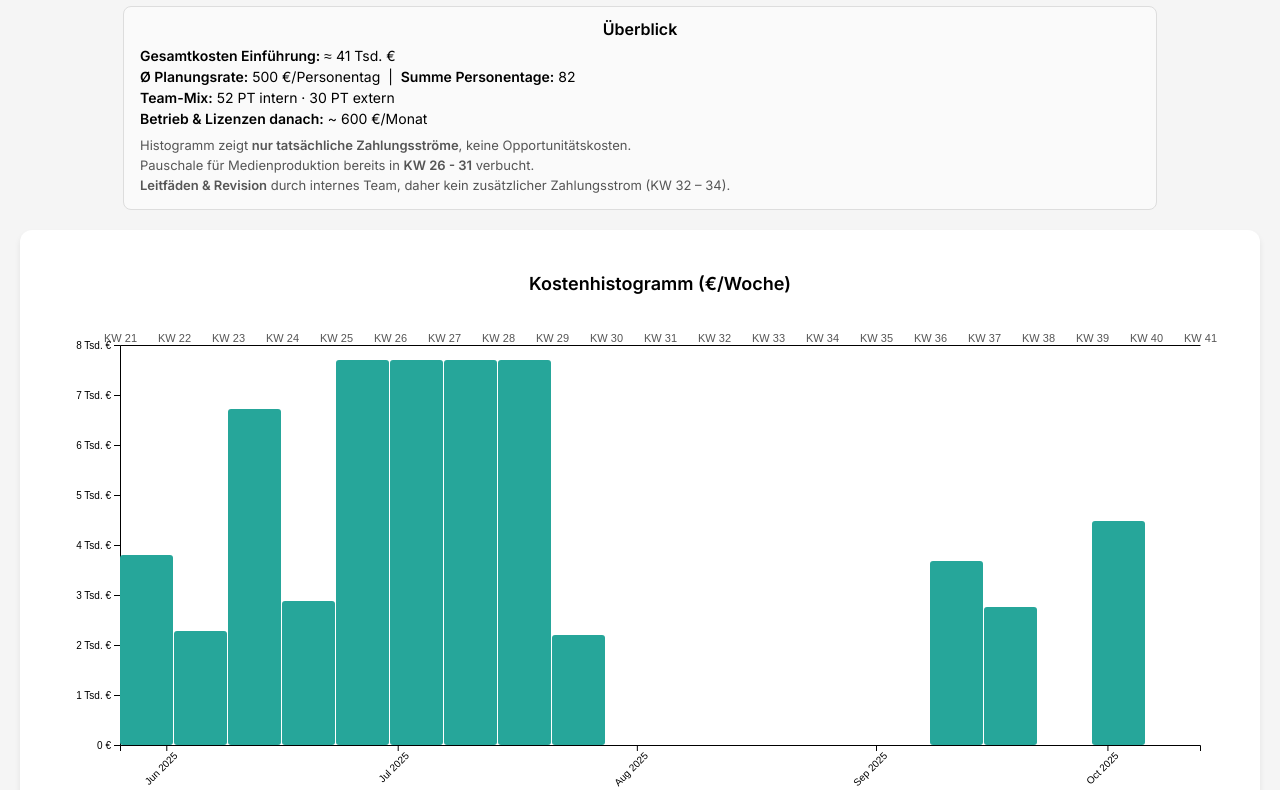
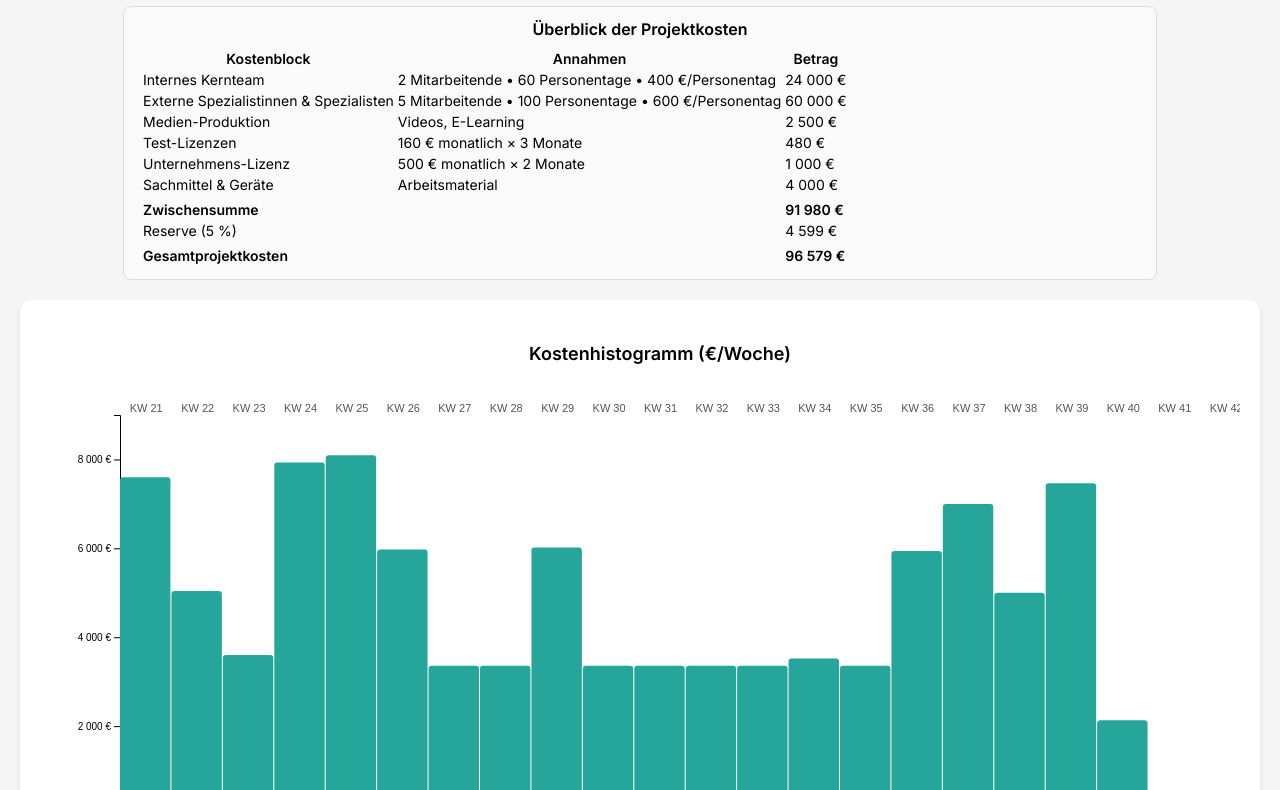
Before and after one commit to CozyBrozy/InfWZeit-Kostenplan, a website: page 1/index.html in a window 1280 px wide. Shown: the part 96-886 px from the top of the page. Drawn offline with nearby package versions, Linux system fonts and the light colour scheme.

Commit message:
Kosten anpassung

```diff
--- a/1/cost.js
+++ b/1/cost.js
@@ -1,125 +1,140 @@
-// cost.js – Histogramm €/Woche (ISO-Wochen, Lizenz-Staffelung)
+// cost.js – Histogramm € / Woche (ISO-Wochen)
+// inkl. korrekter Tages-Aufteilung über Kalenderwochen
 (() => {
   const parseDate  = d3.timeParse("%Y-%m-%d");
-  const formatCost = d3.format(".2~s");
-  const EUR        = v => formatCost(v).replace('k',' Tsd.') + ' €';
+  const formatCost = d3.format(",.0f");
+  const EUR        = v => formatCost(v).replace(/,/g, " ") + " €";
 
-  const extRate  = 600;  // €/PT externer Berater
-  const intRate  = 400;  // €/PT intern
-  const testLicW = 600;  // volle Lizenzkosten in Implement./Eval.
-  const postLicW = 150;  // Betriebslizenz ab Go-Live
+  // Kostensätze pro Personentag
+  const intRate = 400;
+  const extRate = 600;
 
-  // Definition der Phasen mit externen/int. Personentagen
+  // Phasen mit durchschnittlichen Personentagen pro Kalendertag
   const phases = [
-    { name:'Analyse',         start:'2025-05-28', end:'2025-06-06', extPT:0.8, intPT:0.7 },
-    { name:'Design',          start:'2025-06-09', end:'2025-06-20', extPT:1.2, intPT:0.6 },
-    { name:'Entwickeln',      start:'2025-06-23', end:'2025-08-01', extPT:1.5, intPT:0.5 },
-    { name:'Implementierung', start:'2025-09-11', end:'2025-09-19', extPT:1.0, intPT:0.5 },
-    { name:'Evaluation',      start:'2025-09-29', end:'2025-10-07', extPT:0.6, intPT:0.4 }
+    { name: "Analyse",          start: "2025-05-28", end: "2025-06-13", daysPT: { int: 6/15,  ext: 14/15 } },
+    { name: "Design",           start: "2025-06-16", end: "2025-07-03", daysPT: { int: 6/18,  ext: 30/18 } },
+    { name: "Entwickeln",       start: "2025-07-04", end: "2025-09-10", daysPT: { int: 18/65, ext: 40/65 } },
+    { name: "Implementierung",  start: "2025-09-11", end: "2025-09-26", daysPT: { int: 15/12, ext: 10/12 } },
+    { name: "Evaluation",       start: "2025-09-29", end: "2025-10-07", daysPT: { int: 15/9,  ext: 6/9  } }
   ];
 
-  function workingDays(start, end) {
-    const a = parseDate(start), b = parseDate(end);
-    let d = new Date(a), cnt = 0;
-    while (d <= b) {
-      if (d.getDay() !== 0 && d.getDay() !== 6) cnt++;
+  // Einmal-Kosten-Events
+  const events = [
+    { date: "2025-05-28", type: "material", amount: 4000 },
+    { date: "2025-07-24", type: "media",    amount: 2500 },
+    { date: "2025-06-23", type: "lic",      amount: 160  },
+    { date: "2025-07-21", type: "lic",      amount: 160  },
+    { date: "2025-08-25", type: "lic",      amount: 160  },
+    { date: "2025-09-08", type: "lic",      amount: 500  }
+  ];
+
+  // 1) Alle Tage inklusive Wochenenden sammeln
+  function allDays(start, end) {
+    const s = parseDate(start), e = parseDate(end);
+    const dates = [];
+    let d = new Date(s);
+    while (d <= e) {
+      dates.push(d.toISOString().slice(0, 10));
       d.setDate(d.getDate() + 1);
     }
-    return cnt;
+    return dates;
   }
 
-  // 1) Tages-Kosten berechnen
-  const dayCost = new Map(); // key = 'YYYY-MM-DD' => {ext,int,lic,total}
+  // 2) Tageskarten für Kosten
+  const dayCost = new Map();
   phases.forEach(ph => {
-    const days     = workingDays(ph.start, ph.end);
-    const licPerDay = (ph.name==='Implementierung'||ph.name==='Evaluation')
-                     ? testLicW/5 : 0;
-    let cur = new Date(parseDate(ph.start));
-    for (let i=0; i<days; i++) {
-      const key = cur.toISOString().slice(0,10);
-      const prev = dayCost.get(key) || {ext:0, int:0, lic:0, total:0};
-      const ext   = ph.extPT * extRate;
-      const intl  = ph.intPT * intRate;
-      const lic   = licPerDay;
-      prev.ext   += ext;
-      prev.int   += intl;
-      prev.lic   += lic;
-      prev.total += ext + intl + lic;
-      dayCost.set(key, prev);
-      cur.setDate(cur.getDate()+1);
-    }
+    const days = allDays(ph.start, ph.end);
+    days.forEach(date => {
+      const v = dayCost.get(date) || { int: 0, ext: 0, lic: 0, media: 0, mat: 0, total: 0 };
+      v.int   += ph.daysPT.int * intRate;
+      v.ext   += ph.daysPT.ext * extRate;
+      v.total += ph.daysPT.int * intRate + ph.daysPT.ext * extRate;
+      dayCost.set(date, v);
+    });
   });
 
-  // 2) Wochen-Bins (ISO-Wochen, Montag–Sonntag)
-  const dates = Array.from(dayCost.keys());
-  const first = parseDate(d3.min(dates));
-  const last  = parseDate(d3.max(dates));
-  const weeks = d3.timeMonday.range(
+  // 3) Einmal-Events ergänzen
+  events.forEach(ev => {
+    const v = dayCost.get(ev.date) || { int: 0, ext: 0, lic: 0, media: 0, mat: 0, total: 0 };
+    if (ev.type === "material") v.mat   += ev.amount;
+    if (ev.type === "media")    v.media += ev.amount;
+    if (ev.type === "lic")      v.lic   += ev.amount;
+    v.total += ev.amount;
+    dayCost.set(ev.date, v);
+  });
+
+  // 4) Wochen-Bins erzeugen (Montag bis Sonntag)
+  const allDates = [...dayCost.keys()];
+  const first    = parseDate(d3.min(allDates));
+  const last     = parseDate(d3.max(allDates));
+  const weeks    = d3.timeMonday.range(
     d3.timeMonday.floor(first),
     d3.timeMonday.offset(d3.timeMonday.ceil(last), 1)
   );
 
-  // Go-Live-Tag (Tag nach Evaluation-Ende)
-  const lastPhase = phases[phases.length - 1];
-  const goLive = d3.timeDay.offset(parseDate(lastPhase.end), 1);
-
-  // 3) Wochen-Daten aggregieren
   const weekData = weeks.map(w => {
     const wEnd = d3.timeDay.offset(w, 7);
-    let ext=0, intl=0, lic=0, total=0;
-    for (let d=new Date(w); d<wEnd; d.setDate(d.getDate()+1)) {
-      const v = dayCost.get(d.toISOString().slice(0,10));
-      if (v) { ext+=v.ext; intl+=v.int; lic+=v.lic; total+=v.total; }
+    const agg  = { week: w, int: 0, ext: 0, lic: 0, media: 0, mat: 0, total: 0 };
+    for (let d = new Date(w); d < wEnd; d.setDate(d.getDate() + 1)) {
+      const key = d.toISOString().slice(0, 10);
+      const v   = dayCost.get(key);
+      if (v) Object.keys(v).forEach(k => agg[k] += v[k]);
     }
-    // ab Go-Live: regelmäßige Betriebslizenz
-    if (w >= goLive) {
-      lic   += postLicW;
-      total += postLicW;
-    }
-    return { week:w, ext, intl, lic, total };
+    return agg;
   });
 
-  // 4) Chart zeichnen
-  window.addEventListener('DOMContentLoaded', () => {
-    const margin = { top:95, right:40, bottom:60, left:80 },
+  // 5) Chart zeichnen
+  window.addEventListener("DOMContentLoaded", () => {
+    const margin = { top: 95, right: 40, bottom: 60, left: 80 },
           width  = 1200 - margin.left - margin.right,
           height = 400;
 
-    const svg = d3.select('#cost-chart')
-      .append('svg')
-        .attr('width', width + margin.left + margin.right)
-        .attr('height',height + margin.top + margin.bottom)
-      .append('g')
-        .attr('transform',`translate(${margin.left},${margin.top})`);
+    const svg = d3.select("#cost-chart")
+      .append("svg")
+        .attr("width",  width  + margin.left + margin.right)
+        .attr("height", height + margin.top  + margin.bottom)
+      .append("g")
+        .attr("transform", `translate(${margin.left},${margin.top})`);
 
     const x = d3.scaleTime()
-      .domain([weeks[0], d3.timeMonday.offset(weeks.at(-1),1)])
+      .domain([ weeks[0], d3.timeMonday.offset(weeks.at(-1),1) ])
       .range([0, width]);
+
     const y = d3.scaleLinear()
-      .domain([0,d3.max(weekData,d=>d.total)]).nice()
+      .domain([0, d3.max(weekData, d => d.total)]).nice()
       .range([height, 0]);
 
-    // Achsen
-    svg.append('g').attr('transform',`translate(0,${height})`)
+    // untere Achse: Datum
+    svg.append("g")
+      .attr("transform", `translate(0,${height})`)
       .call(d3.axisBottom(x)
         .ticks(d3.timeMonth.every(1))
-        .tickFormat(d3.timeFormat('%b %Y'))
+        .tickFormat(d3.timeFormat("%d. %b"))
       )
-      .selectAll('text')
-        .attr('transform','rotate(-45)')
-        .style('text-anchor','end');
+      .selectAll("text")
+        .attr("transform","rotate(-45)")
+        .style("text-anchor","end");
 
-    svg.append('g')
+    // obere Achse: KW mittig
+    svg.append("g")
+      .attr("class","kw-axis")
       .call(d3.axisTop(x)
         .ticks(d3.timeMonday.every(1))
         .tickSize(0)
-        .tickFormat(d => 'KW ' + d3.timeFormat('%W')(d))
+        .tickFormat(d => `KW ${d3.timeFormat("%W")(d)}`)
       )
-      .selectAll('text')
-        .attr('font-size',11)
-        .attr('fill','#555');
+      .selectAll("text")
+        .attr("text-anchor","middle")
+        .attr("transform",(d) => {
+          const start = x(d),
+                end   = x(d3.timeMonday.offset(d,1));
+          return `translate(${(end - start)/2},0)`;
+        })
+        .attr("font-size",11)
+        .attr("fill","#555");
 
-    svg.append('g')
+    // linke Achse: Kosten
+    svg.append("g")
       .call(d3.axisLeft(y)
         .ticks(6)
         .tickFormat(EUR)
@@ -127,44 +142,47 @@
 
     // Balken
     const barW = x(d3.timeMonday.offset(weeks[0],1)) - x(weeks[0]) - 1;
-    svg.selectAll('rect.bar')
-       .data(weekData)
-       .enter().append('rect')
-         .attr('class','bar')
-         .attr('x',    d => x(d.week))
-         .attr('y',    d => y(d.total))
-         .attr('width',barW)
-         .attr('height', d => height - y(d.total))
-         .attr('fill','#26a69a')
-         .attr('rx', 3);
+    svg.selectAll("rect.bar")
+      .data(weekData)
+      .enter().append("rect")
+        .attr("class","bar")
+        .attr("x",      d => x(d.week))
+        .attr("y",      d => y(d.total))
+        .attr("width",  barW)
+        .attr("height", d => height - y(d.total))
+        .attr("fill",   "#26a69a")
+        .attr("rx",     3);
 
     // Titel
-    svg.append('text')
-       .attr('x', width/2).attr('y',-55)
-       .attr('text-anchor','middle')
-       .attr('font-size',18).attr('font-weight',600)
-       .text('Kostenhistogramm (€/Woche)');
+    svg.append("text")
+      .attr("x", width/2).attr("y", -55)
+      .attr("text-anchor","middle")
+      .attr("font-size",18)
+      .attr("font-weight",600)
+      .text("Kostenhistogramm (€/Woche)");
 
     // Tooltip
-    const tooltip = d3.select('#tooltip');
-    svg.selectAll('rect.bar')
-       .on('mouseover',(ev,d) => {
-         tooltip.html(
-           `<strong>KW ${d3.timeFormat('%W')(d.week)}</strong><br>` +
-           `Gesamt: <strong>${EUR(d.total)}</strong><br>` +
-           `• Externe Berater: ${EUR(d.ext)}<br>` +
-           `• Interne Arbeitszeit: ${EUR(d.intl)}<br>` +
-           `• Lizenz & Tools: ${EUR(d.lic)}`
-         )
-         .style('left',`${ev.pageX+12}px`)
-         .style('top', `${ev.pageY+12}px`)
-         .style('opacity',1);
-       })
-       .on('mousemove', ev => {
-         tooltip
-           .style('left',`${ev.pageX+12}px`)
-           .style('top', `${ev.pageY+12}px`);
-       })
-       .on('mouseout', () => tooltip.style('opacity',0));
+    const tooltip = d3.select("#tooltip");
+    svg.selectAll("rect.bar")
+      .on("mouseover", (ev, d) => {
+        const lines = [
+          `<strong>KW ${d3.timeFormat("%W")(d.week)}</strong>`,
+          `Gesamt: <strong>${EUR(d.total)}</strong>`
+        ];
+        if (d.ext)   lines.push(`• Externe Spezialisten: ${EUR(d.ext)}`);
+        if (d.int)   lines.push(`• Internes Kernteam: ${EUR(d.int)}`);
+        if (d.media) lines.push(`• Medienproduktion: ${EUR(d.media)}`);
+        if (d.lic)   lines.push(`• Lizenzen: ${EUR(d.lic)}`);
+        if (d.mat)   lines.push(`• Sachmittel & Geräte: ${EUR(d.mat)}`);
+        tooltip.html(lines.join("<br>"))
+               .style("left", `${ev.pageX+12}px`)
+               .style("top",  `${ev.pageY+12}px`)
+               .style("opacity", 1);
+      })
+      .on("mousemove", ev => {
+        tooltip.style("left",`${ev.pageX+12}px`)
+               .style("top", `${ev.pageY+12}px`);
+      })
+      .on("mouseout", () => tooltip.style("opacity",0));
   });
 })();
--- a/1/index.html
+++ b/1/index.html
@@ -1,3 +1,6 @@
+<!-- =====================================================
+     cost.html – Kostenplan "Einführung des Schulungskonzepts"
+     ===================================================== -->
 <!DOCTYPE html>
 <html lang="de">
 <head>
@@ -13,37 +16,82 @@
 </head>
 <body>
   <h1>
-    Kostenplan - Einführung des Schulungskonzepts
+    Kostenplan – Einführung des Schulungskonzepts
     <small style="font-size:0.6em; margin-left:12px;">
       <a href="../" style="text-decoration:none; color:#3498db;">← Zeitplan</a>
     </small>
   </h1>
 
-  <!-- ---------------- Übersicht ---------------- -->
-  <div id="cost-overview">
-    <h2>Überblick</h2>
-    <ul>
-      <li><strong>Gesamtkosten Einführung:</strong> ≈ 41 Tsd.&nbsp;€</li>
-      <li><strong>Ø Planungsrate:</strong> 500 €/Personentag &nbsp;|&nbsp;
-          <strong>Summe Personentage:</strong> 82</li>
-      <li><strong>Team-Mix:</strong> 52 PT intern · 30 PT extern</li>
-      <li><strong>Betrieb &amp; Lizenzen danach:</strong> ~ 600 €/Monat </li>
-    </ul>
+  <!-- cost.html – nur der Überblicksteil -->
+<div id="cost-overview">
+  <h2>Überblick der Projektkosten</h2>
+  <table>
+    <thead>
+      <tr>
+        <th>Kostenblock</th>
+        <th>Annahmen</th>
+        <th>Betrag</th>
+      </tr>
+    </thead>
+    <tbody>
+      <tr>
+        <td>Internes Kernteam</td>
+        <td>2 Mitarbeitende • 60 Personentage • 400 €/Personentag</td>
+        <td>24 000 €</td>
+      </tr>
+      <tr>
+        <td>Externe Spezialistinnen &amp; Spezialisten</td>
+        <td>5 Mitarbeitende • 100 Personentage • 600 €/Personentag</td>
+        <td>60 000 €</td>
+      </tr>
+      <tr>
+        <td>Medien-Produktion</td>
+        <td>Videos, E-Learning</td>
+        <td>2 500 €</td>
+      </tr>
+      <tr>
+        <td>Test-Lizenzen</td>
+        <td>160 € monatlich × 3 Monate</td>
+        <td>480 €</td>
+      </tr>
+      <tr>
+        <td>Unternehmens-Lizenz</td>
+        <td>500 € monatlich × 2 Monate</td>
+        <td>1 000 €</td>
+      </tr>
+      <tr>
+        <td>Sachmittel &amp; Geräte</td>
+        <td>Arbeitsmaterial</td>
+        <td>4 000 €</td>
+      </tr>
+      <tr class="separator"><td colspan="3"></td></tr>
+      <tr>
+        <td><strong>Zwischensumme</strong></td>
+        <td></td>
+        <td><strong>91 980 €</strong></td>
+      </tr>
+      <tr>
+        <td>Reserve (5 %)</td>
+        <td></td>
+        <td>4 599 €</td>
+      </tr>
+      <tr class="separator"><td colspan="3"></td></tr>
+      <tr>
+        <td><strong>Gesamtprojektkosten</strong></td>
+        <td></td>
+        <td><strong>96 579 €</strong></td>
+      </tr>
+    </tbody>
+  </table>
+</div>
 
-    <ul class="explain">
-      <li>Histogramm zeigt <strong>nur tatsächliche Zahlungsströme</strong>, keine Opportunitäts­kosten.</li>
-      <li>Pauschale für Medienproduktion bereits in <strong>KW 26 - 31</strong> verbucht.</li>
-      <li><strong>Leitfäden &amp; Revision</strong> durch internes Team, daher kein zusätzlicher Zahlungsstrom (KW 32 – 34).</li>
-    </ul>
-  </div>
 
   <!-- ---------------- Histogramm ---------------- -->
   <div id="cost-chart"></div>
   <div id="tooltip" class="tooltip"></div>
 
   <p class="source-note">
-    *Kostenblöcke entsprechen den ADDIE-Phasen bis zum Go-Live
-    (Betriebs-/Lizenzkosten separat ausgewiesen).
+    *Kostenblöcke basieren auf: Motzel (2021) »Lehrbuch Level D & Basiszertifikat«, Reichert (2024) »Projektmanagement«, ZEP (o.J.) »Kostenplanung«.
   </p>
 
   <script src="https://cdnjs.cloudflare.com/ajax/libs/d3/7.8.4/d3.min.js"></script>
```
